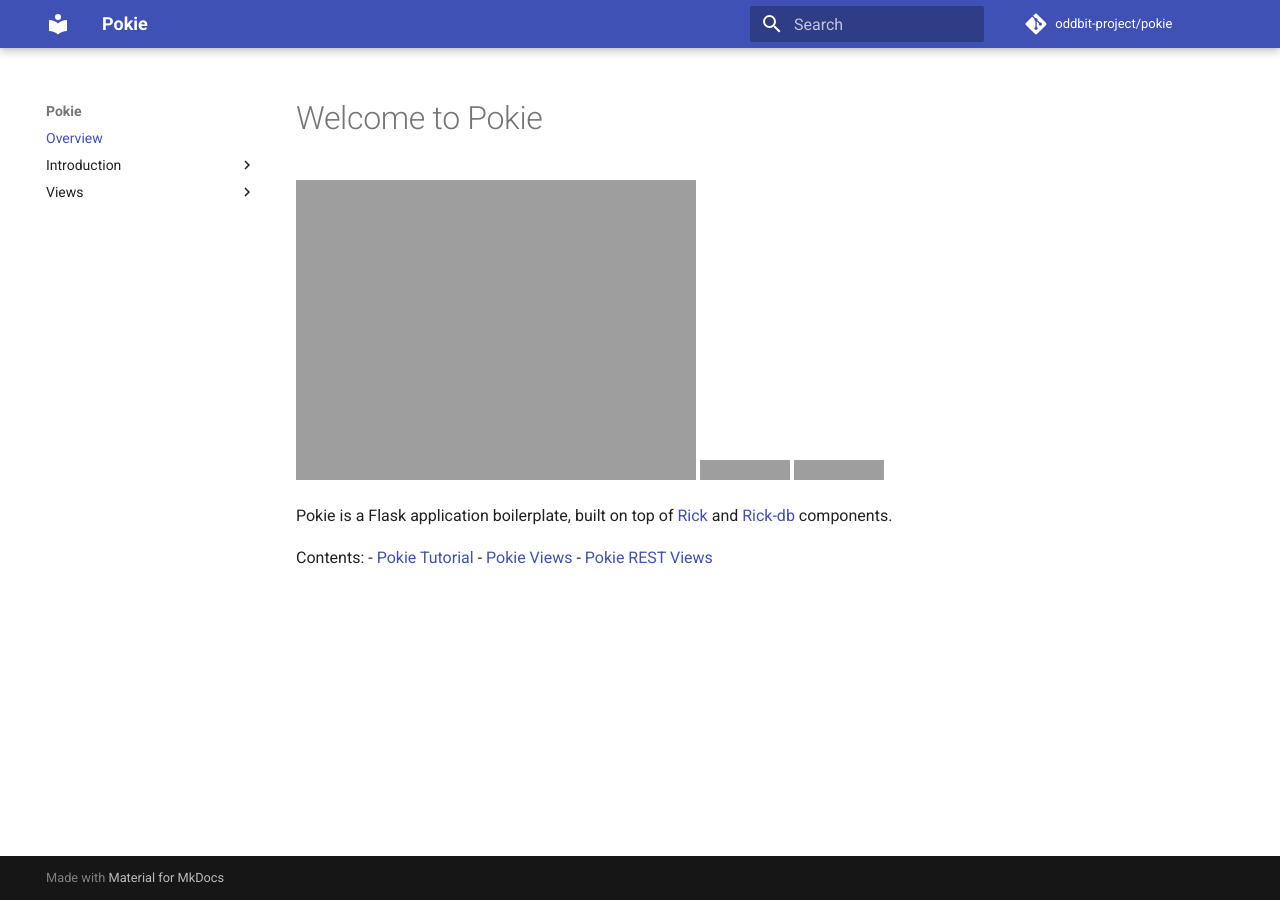
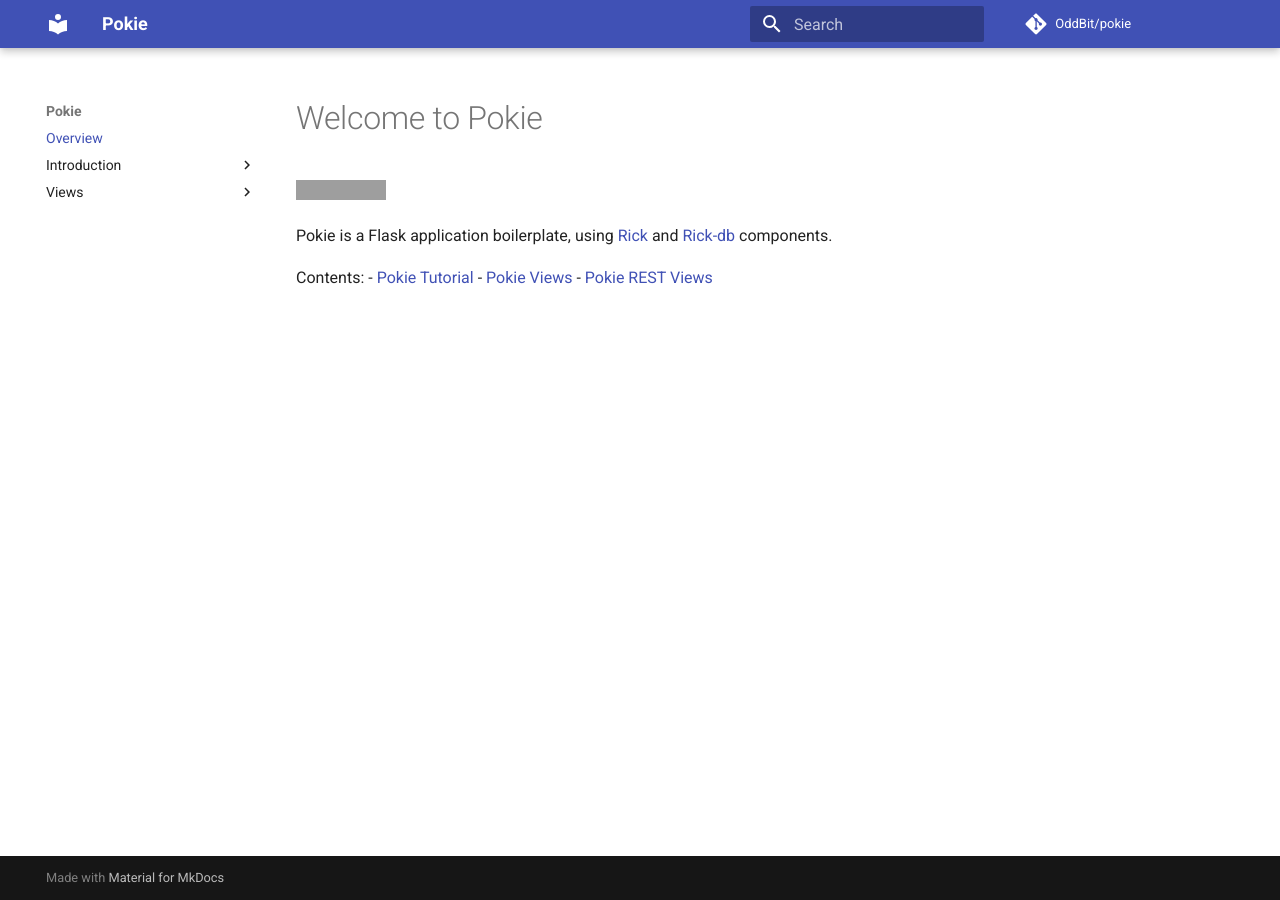
Before and after one commit to oddbit-project/pokie, an MkDocs documentation site: the page built from docs/index.md, in a window 1280 px wide. Built offline with MkDocs 1.6.1 and Material for MkDocs 9.7.7, drawn with Linux system fonts in a browser that asks for light colours; comment, search, counter and statistics services are not loaded; grey boxes are pictures that could not be loaded.

Commit message:
migration to new infrastructure

```diff
--- a/docs/index.md
+++ b/docs/index.md
@@ -1,11 +1,9 @@
 # Welcome to Pokie
 
-[![Tests](https://github.com/oddbit-project/pokie/workflows/Tests/badge.svg?branch=master)](https://github.com/oddbit-project/pokie/actions)
-[![pypi](https://img.shields.io/pypi/v/pokie.svg)](https://pypi.org/project/pokie/)
-[![license](https://img.shields.io/pypi/l/pokie.svg)](https://github.com/oddbit-project/pokie/blob/master/LICENSE)
+[![license](https://img.shields.io/pypi/l/pokie.svg)](https://git.oddbit.org/OddBit/pokie/src/branch/master/LICENSE)
 
-Pokie is a Flask application boilerplate, built on top of [Rick](https://github.com/oddbit-project/rick) and
-[Rick-db](https://github.com/oddbit-project/rick_db) components.
+Pokie is a Flask application boilerplate, using [Rick](https://git.oddbit.org/OddBit/rick) and
+[Rick-db](https://git.oddbit.org/OddBit/rick_db) components.
 
 Contents:
 - [Pokie Tutorial](tutorial/tutorial.md)
--- a/mkdocs.yml
+++ b/mkdocs.yml
@@ -1,9 +1,9 @@
 site_name: Pokie
 site_description: Flask boilerplate
 strict: true
-site_url: https://github.com/oddbit-project/pokie/
-repo_name: oddbit-project/pokie
-repo_url: https://github.com/oddbit-project/pokie/
+site_url: https://git.oddbit.org/OddBit/pokie/
+repo_name: OddBit/pokie
+repo_url: https://git.oddbit.org/OddBit/pokie
 
 theme:
   name: material
--- a/requirements.txt
+++ b/requirements.txt
@@ -1,6 +1,6 @@
-rick-db~=1.0.6
-rick~=0.4.6
-rick-mailer~=1.0.0
+git+https://git.oddbit.org/OddBit/rick_db.git
+git+https://git.oddbit.org/OddBit/rick.git
+git+https://git.oddbit.org/OddBit/rick-mailer.git
 Flask~=2.2.2
 Flask-Login==0.6.2
 iso8601~=0.1.16
--- a/setup.cfg
+++ b/setup.cfg
@@ -1,7 +1,7 @@
 [metadata]
 name = Pokie
 version = attr: pokie.__version__
-url = https://github.com/oddbit-project/pokie
+url = https://git.oddbit.org/OddBit/pokie
 author = João Pinheiro
 description = A high-level Python REST web framework based on Flask, Rick and RickDb.
 long_description = file: README.md
@@ -23,8 +23,8 @@
     Topic :: Software Development :: Libraries :: Application Frameworks
     Topic :: Software Development :: Libraries :: Python Modules
 project_urls =
-    Documentation = https://oddbit-project.github.io/pokie/
-    Source = https://github.com/oddbit-project/pokie
+    Documentation = https://docs.oddbit.org/pokie/
+    Source = https://git.oddbit.org/OddBit/pokie
 
 [options]
 python_requires = >=3.8
```
Also changed, not shown: README.md (+4 -6 lines), 1 other file.
